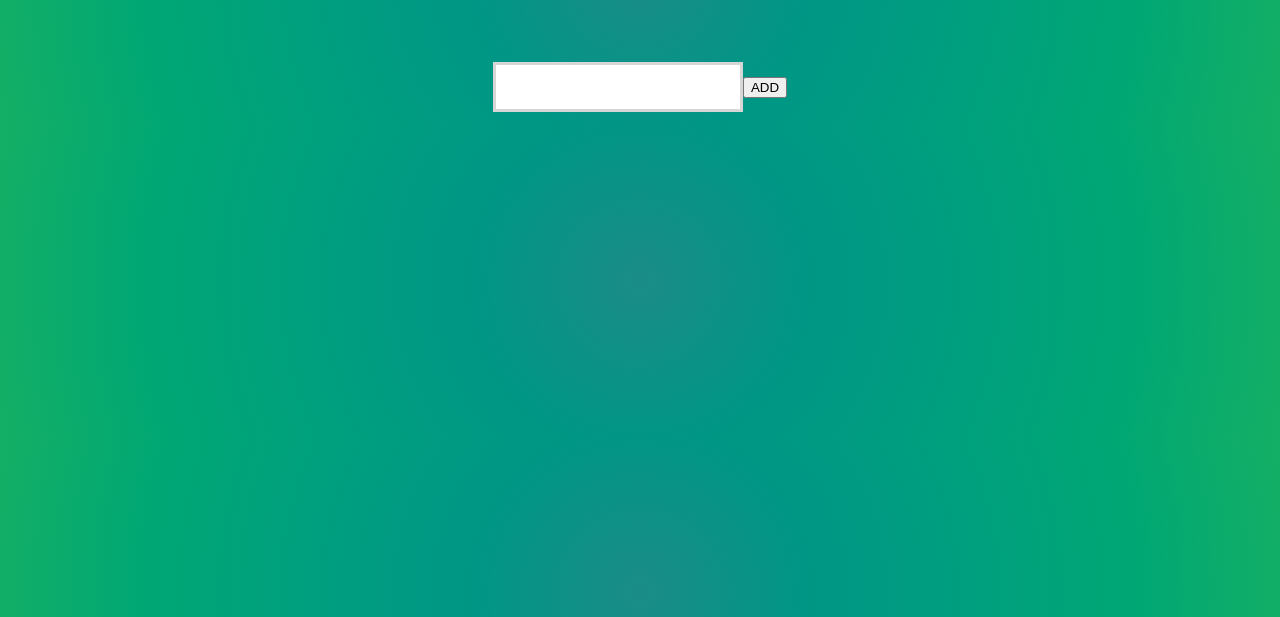
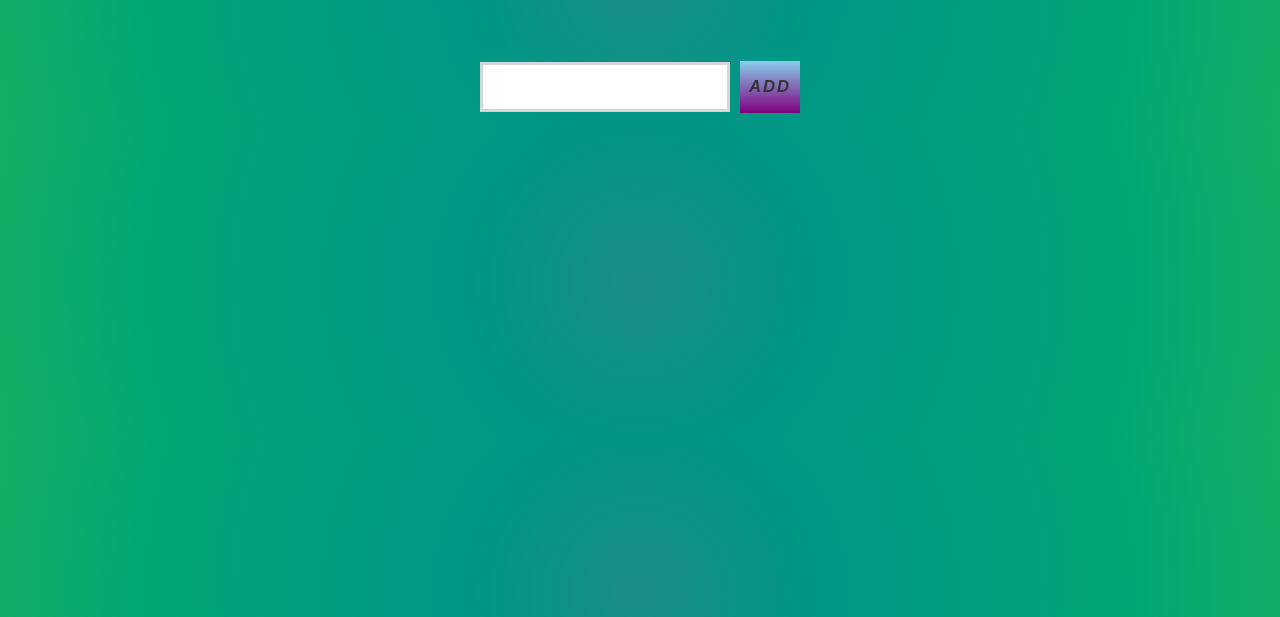
Before and after one commit to Dev-Farhana/Todo-list, a plain HTML site: page index.html in a window 1280 px wide. Shown: the part 183-800 px from the top of the page. Drawn offline with Linux system fonts and the light colour scheme.

Commit message:
style.css

```diff
--- a/style.css
+++ b/style.css
@@ -22,13 +22,17 @@ body{
     height: 50px;
     border: #3333 solid ;
 }
-.mainbutton{
+.add{
     width: 60px;
-    height: 40px;
+    height: 4vw;
     border-style: none;
-    color: #fff;
+    color: #333;
+    font-weight: bold;
+    font-size: 1.3vw;
+    font-style: italic;
+    letter-spacing: 2px;
     margin-left: 10px;
-    background-image: radial-gradient(circle, #cbdc17, #e3bd24, #eaa13d, #e38954, #cf7765);
+    background: linear-gradient(skyblue, purple);
 }
 ul{
     list-style-type: none;
```
